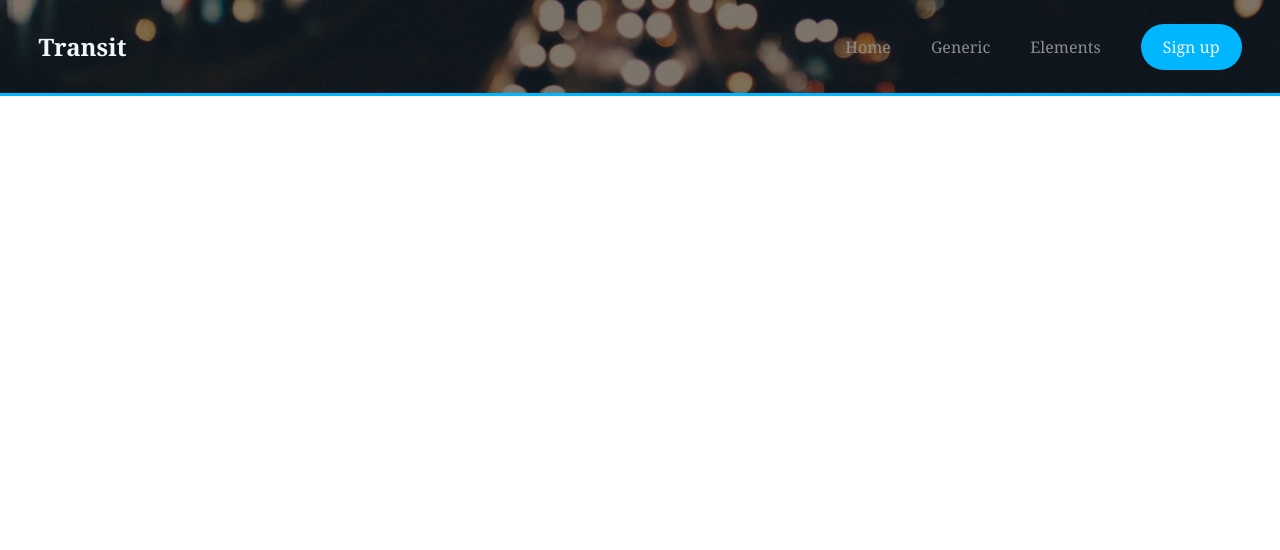
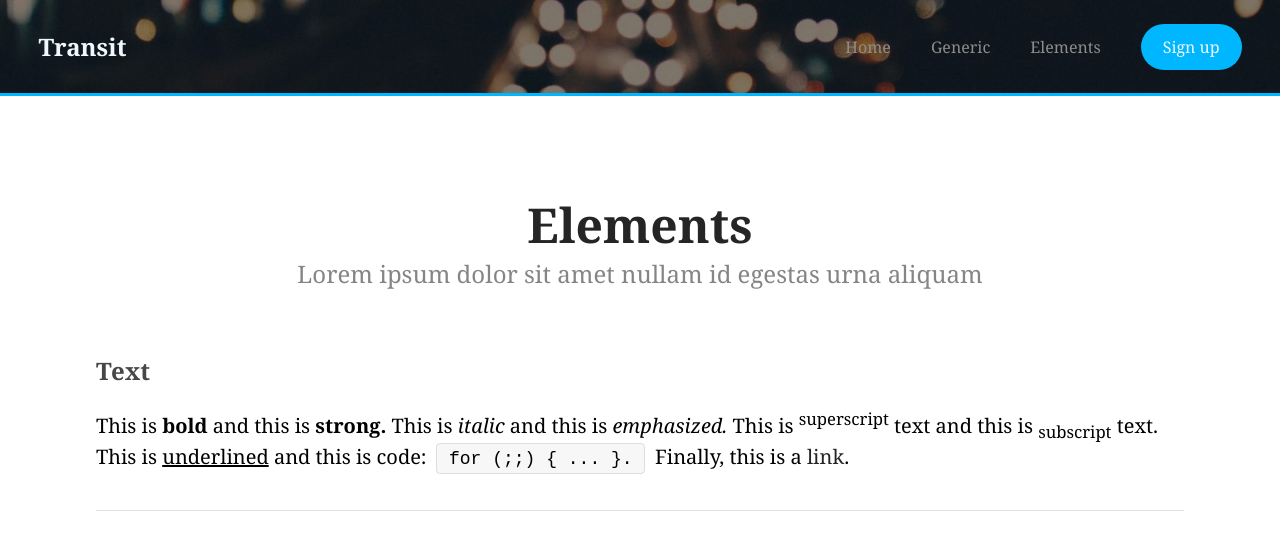
Before and after one commit to amirmohammadhassanabadi/HTML-CSS-FinalProject-1, a website: page elements.html in a window 1280 px wide. Drawn offline with Linux system fonts and the light colour scheme; files that its build step writes are made by us from their sources.

Commit message:
main part started - section-1 finnished

```diff
--- a/css/elements.css
+++ b/css/elements.css
@@ -78,3 +78,48 @@ h4{
 }
 /* End of Header Part */
 /* =============================== */
+/* Main part */
+/* section 1 */
+.page-container{
+    width: 85%;
+    margin: 0 auto;
+}
+.main-header{
+    padding: 6em 0 4em 0;
+    text-align: center;
+}
+.main-title{
+    font-size: 3em;
+    color: #252525;
+}
+.main-sub-title{
+    font-size: 1.5em;
+    color: #858585;
+}
+.text-title{
+    font-size: 1.5em;
+    margin-bottom: 20px;
+}
+.s1-main-content{
+    font-size: 1.25em;
+    padding-bottom: 2em;
+    border-bottom: solid 1px rgba(144, 144, 144, 0.25);
+}
+.code-box{
+    background: rgba(144, 144, 144, 0.075);
+    border-radius: 4px;
+    border: solid 1px rgba(144, 144, 144, 0.25);
+    font-family: "Courier New", monospace;
+    font-size: 0.9em;
+    margin: 0 0.25em;
+    padding: 0.25em 0.65em;
+}
+.s1-a{
+    color: #252525;
+    transition: all .5s ease-out;
+}
+.s1-a:hover{
+    color: #00b7ff;
+}
+/* section 1 */
+/* ===================================================== */
--- a/elements.html
+++ b/elements.html
@@ -34,6 +34,32 @@
             </div>
         </div>
     </header>
+    <!-- ------------------------------------------------------------- -->
+    <div class="page-container">
+        <main>
+            <section id="section-1">
+                <div class="main-header">
+                    <h1 class="main-title">
+                        Elements
+                    </h1>
+                    <p class="main-sub-title">
+                        Lorem ipsum dolor sit amet nullam id egestas urna aliquam
+                    </p>
+                </div>
+                <h3 class="text-title">
+                    Text
+                </h3>
+                <p class="s1-main-content">
+                    This is <b>bold</b> and this is <strong>strong.</strong> This is <i>italic</i> and this is <em>
+                        emphasized.</em> This is
+                    <sup>superscript</sup> text and this is <sub>subscript</sub> text. This is <u>underlined</u> and
+                    this is code:
+                    <code class="code-box">for (;;) { ... }.</code> Finally, this is a <a href="#"
+                        class="s1-a">link</a>.
+                </p>
+            </section>
+        </main>
+    </div>
 </body>
 
 </html>
```
Lines whose indentation alone changed are shown as unchanged.
